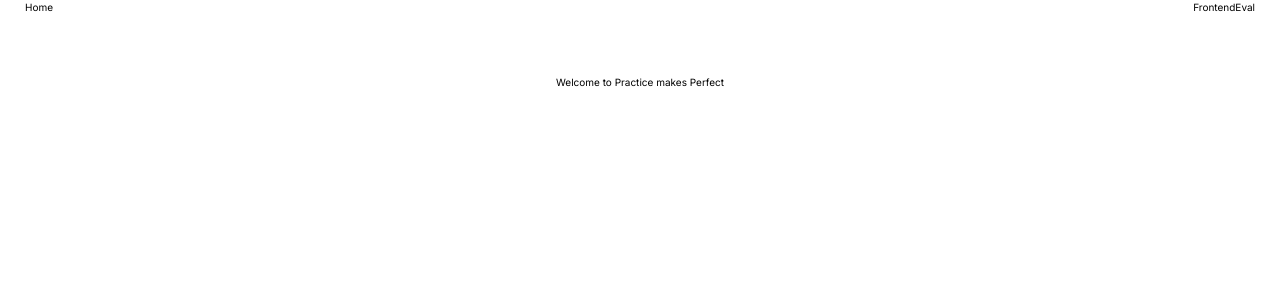
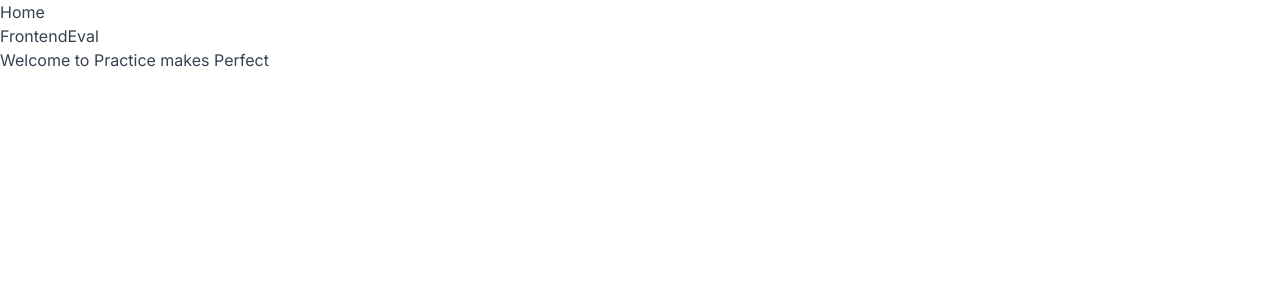
Before and after one commit to deltam3/fepmp, a Next.js app in the folder fepmp/: page / in a window 1280 px wide. Shown: the top 300 px of the page. Built offline with nearby package versions, Linux system fonts and the light colour scheme.

Commit message:
setup globalstyles

```diff
--- /dev/null
+++ b/fepmp/app/_styles/GlobalStyles.ts
@@ -0,0 +1,187 @@
+import { createGlobalStyle } from "styled-components";
+
+const GlobalStyles = createGlobalStyle`
+:root {
+  &, &.light-mode {
+  /* Grey */
+  --color-grey-0: #fff;
+  --color-grey-50: #f9fafb;
+  --color-grey-100: #f3f4f6;
+  --color-grey-200: #e5e7eb;
+  --color-grey-300: #d1d5db;
+  --color-grey-400: #9ca3af;
+  --color-grey-500: #6b7280;
+  --color-grey-600: #4b5563;
+  --color-grey-700: #374151;
+  --color-grey-800: #1f2937;
+  --color-grey-900: #111827;
+
+  --color-blue-100: #e0f2fe;
+  --color-blue-700: #0369a1;
+  --color-green-100: #dcfce7;
+  --color-green-700: #15803d;
+  --color-yellow-100: #fef9c3;
+  --color-yellow-700: #a16207;
+  --color-silver-100: #e5e7eb;
+  --color-silver-700: #374151;
+  --color-indigo-100: #e0e7ff;
+  --color-indigo-700: #4338ca;
+
+  --color-red-100: #fee2e2;
+  --color-red-700: #b91c1c;
+  --color-red-800: #991b1b;
+
+  --backdrop-color: rgba(255, 255, 255, 0.1);
+
+  --shadow-sm: 0 1px 2px rgba(0, 0, 0, 0.04);
+  --shadow-md: 0px 0.6rem 2.4rem rgba(0, 0, 0, 0.06);
+  --shadow-lg: 0 2.4rem 3.2rem rgba(0, 0, 0, 0.12);
+
+
+    --image-grayscale: 0;
+  --image-opacity: 100%;
+  }
+
+  &.dark-mode {
+    --color-grey-0: #18212f;
+--color-grey-50: #111827;
+--color-grey-100: #1f2937;
+--color-grey-200: #374151;
+--color-grey-300: #4b5563;
+--color-grey-400: #6b7280;
+--color-grey-500: #9ca3af;
+--color-grey-600: #d1d5db;
+--color-grey-700: #e5e7eb;
+--color-grey-800: #f3f4f6;
+--color-grey-900: #f9fafb;
+
+--color-blue-100: #075985;
+--color-blue-700: #e0f2fe;
+--color-green-100: #166534;
+--color-green-700: #dcfce7;
+--color-yellow-100: #854d0e;
+--color-yellow-700: #fef9c3;
+--color-silver-100: #374151;
+--color-silver-700: #f3f4f6;
+--color-indigo-100: #3730a3;
+--color-indigo-700: #e0e7ff;
+
+--color-red-100: #fee2e2;
+--color-red-700: #b91c1c;
+--color-red-800: #991b1b;
+
+--backdrop-color: rgba(0, 0, 0, 0.3);
+
+--shadow-sm: 0 1px 2px rgba(0, 0, 0, 0.4);
+--shadow-md: 0px 0.6rem 2.4rem rgba(0, 0, 0, 0.3);
+--shadow-lg: 0 2.4rem 3.2rem rgba(0, 0, 0, 0.4);
+
+--image-grayscale: 10%;
+--image-opacity: 90%;
+  }
+
+  /* Indigo */
+  --color-brand-50: #eef2ff;
+  --color-brand-100: #e0e7ff;
+  --color-brand-200: #c7d2fe;
+  --color-brand-500: #6366f1;
+  --color-brand-600: #4f46e5;
+  --color-brand-700: #4338ca;
+  --color-brand-800: #3730a3;
+  --color-brand-900: #312e81;
+
+  --border-radius-tiny: 3px;
+  --border-radius-sm: 5px;
+  --border-radius-md: 7px;
+  --border-radius-lg: 9px;
+
+
+}
+
+*,
+*::before,
+*::after {
+  box-sizing: border-box;
+  padding: 0;
+  margin: 0;
+
+  transition: background-color 0.3s, border 0.3s;
+}
+
+html {
+  font-size: 62.5%;
+}
+
+body {
+  font-family: sans-serif;
+  color: var(--color-grey-700);
+
+  transition: color 0.3s, background-color 0.3s;
+  min-height: 100vh;
+  line-height: 1.5;
+  font-size: 1.6rem;
+}
+
+input,
+button,
+textarea,
+select {
+  font: inherit;
+  color: inherit;
+}
+
+button {
+  cursor: pointer;
+}
+
+*:disabled {
+  cursor: not-allowed;
+}
+
+select:disabled,
+input:disabled {
+  background-color: var(--color-grey-200);
+  color: var(--color-grey-500);
+}
+
+input:focus,
+button:focus,
+textarea:focus,
+select:focus {
+  outline: 2px solid var(--color-brand-600);
+  outline-offset: -1px;
+}
+
+button:has(svg) {
+  line-height: 0;
+}
+
+a {
+  color: inherit;
+  text-decoration: none;
+}
+
+ul {
+  list-style: none;
+}
+
+p,
+h1,
+h2,
+h3,
+h4,
+h5,
+h6 {
+  overflow-wrap: break-word;
+  hyphens: auto;
+}
+
+img {
+  max-width: 100%;
+
+  filter: grayscale(var(--image-grayscale)) opacity(var(--image-opacity));
+}
+
+`;
+
+export default GlobalStyles;
--- a/fepmp/app/layout.tsx
+++ b/fepmp/app/layout.tsx
@@ -1,16 +1,20 @@
+"use client";
+
 import StyledComponentsRegistry from "@/lib/registry";
-import type { Metadata } from "next";
+import GlobalStyles from "./_styles/GlobalStyles";
+
 import { Inter } from "next/font/google";
 
-import "@/app/_styles/globals.css";
+// import "@/app/_styles/globals.css";
 import Header from "./_components/Header";
 
 const inter = Inter({ subsets: ["latin"] });
 
-export const metadata: Metadata = {
-  title: "Practice makes Perfect",
-  description: "NextJS App to showoff my frontend skills",
-};
+// import type { Metadata } from "next";
+// export const metadata: Metadata = {
+//   title: "Practice makes Perfect",
+//   description: "NextJS App to showoff my frontend skills",
+// };
 
 export default function RootLayout({
   children,
@@ -21,6 +25,7 @@
     <html lang="en">
       <body className={inter.className}>
         <StyledComponentsRegistry>
+          <GlobalStyles />
           <Header />
           <div>
             <main>{children}</main>
```
